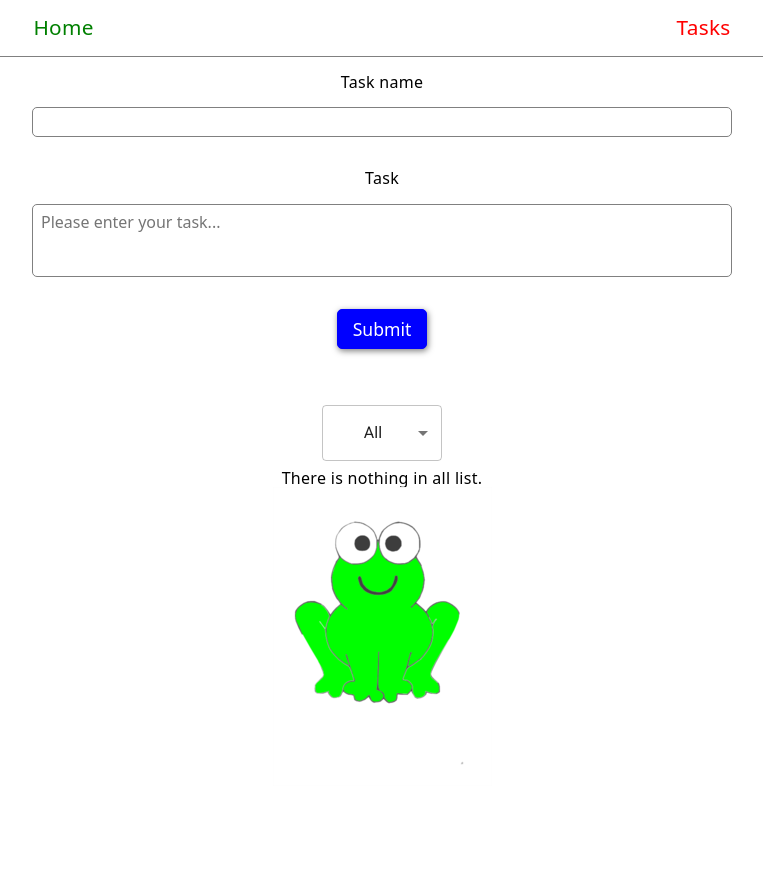
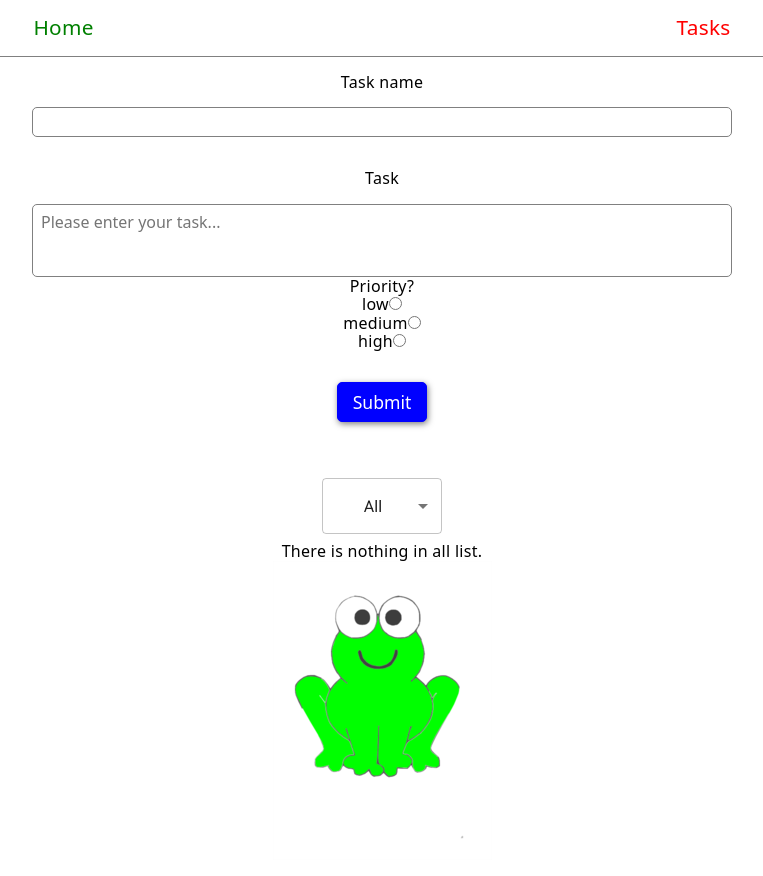
Before and after one commit to GannaKov/react-to-do, a React (Vite) app: page /react-to-do/tasks in a window 1280 px wide. Both pictures are taken after a click on the button "Add". Shown: the whole page, without its empty margins (258-1021 px from the left). Before the commit the page ends 802 px from the top, so only its background shows below. Built offline with nearby package versions, Linux system fonts and the light colour scheme.

Commit message:
priority

```diff
--- a/src/components/Form.jsx
+++ b/src/components/Form.jsx
@@ -7,9 +7,17 @@ const Form = ({
   //setNewTask
   setNameTask,
   setTask,
+  setPriority,
+  priority,
 }) => {
   // function onImputChange(e) {
   //   setNewTask((prev) => ({ ...prev, [e.target.name]: e.target.value }));
+  // }
+  // function RadioBtnHandler(e) {
+  //   setStateForm((prev) => ({
+  //     ...prev,
+  //     priority: e.target.value,
+  //   }));
   // }
   return (
     <div className={styles.wbsFormSection}>
@@ -40,6 +48,43 @@ const Form = ({
             //onChange={onImputChange}
             onChange={(e) => setTask(e.target.value)}
           ></textarea>
+          <div>
+            <label>Priority?</label>
+            <div>
+              <label htmlFor="low">low</label>
+              <input
+                id="low"
+                name="priority"
+                type="radio"
+                value="low"
+                checked={priority === "low"}
+                // onChange={(e) => setPriority(e.target.value)}
+                onChange={(e) => setPriority(e.target.value)}
+              />
+            </div>
+            <div>
+              <label htmlFor="medium">medium</label>
+              <input
+                id="medium"
+                name="priority"
+                type="radio"
+                value="medium"
+                checked={priority === "medium"}
+                onChange={(e) => setPriority(e.target.value)}
+              />
+            </div>
+            <div>
+              <label htmlFor="hard">high</label>
+              <input
+                id="hard"
+                name="priority"
+                type="radio"
+                value="high"
+                checked={priority === "high"}
+                onChange={(e) => setPriority(e.target.value)}
+              />
+            </div>
+          </div>
         </div>
 
         <button type="submit" className={styles.wbsBtn}>
--- a/src/components/MainFormListComponent.jsx
+++ b/src/components/MainFormListComponent.jsx
@@ -20,6 +20,8 @@ const MainFormListComponent = ({
   setOption,
   option,
   filteredArr,
+  setPriority,
+  priority,
 }) => {
   const handleChange = (event) => {
     setOption(event.target.value);
@@ -32,6 +34,8 @@ const MainFormListComponent = ({
           //setNewTask={setNewTask}
           setNameTask={setNameTask}
           setTask={setTask}
+          setPriority={setPriority}
+          priority={priority}
         />
       )}
 
--- a/src/components/SingleItemCard.jsx
+++ b/src/components/SingleItemCard.jsx
@@ -56,7 +56,7 @@ const SingleItemCard = ({ task, tasksArr, setTask }) => {
 
   return (
     <div className={style.singleCardWrp}>
-      <div className={styles.wbsCard}>
+      <div className={`${styles.wbsPriority} ${styles[task.priority]}`}>
         <div className={styles.wbsInnWrp}>
           {isReadOnly ? (
             <h2 className={styles.wbsItemTitle}>{task.taskName}</h2>
--- a/src/components/ToDoItem.jsx
+++ b/src/components/ToDoItem.jsx
@@ -51,6 +51,7 @@ const ToDoItem = ({ task, setTasksArr, tasksArr }) => {
             taskName: inputText.trim().replace(/\s\s+/g, " "),
             task: textAreaText.trim().replace(/\s\s+/g, " "),
             isDone: task.isDone,
+            priority: task.priority,
           }
         : todo
     );
@@ -60,6 +61,7 @@ const ToDoItem = ({ task, setTasksArr, tasksArr }) => {
   }
 
   return (
+    <div className={`${styles.wbsPriority} ${styles[task.priority]}`}>
       <div className={styles.wbsCard}>
         <Link
           className={styles.wbsOpenTaskLink}
@@ -70,7 +72,6 @@ const ToDoItem = ({ task, setTasksArr, tasksArr }) => {
             Open Task
           </button>
         </Link>
-
         <div className={styles.wbsInnWrp}>
           {isReadOnly ? (
             <h2 className={styles.wbsItemTitle}>{task.taskName}</h2>
@@ -88,7 +89,9 @@ const ToDoItem = ({ task, setTasksArr, tasksArr }) => {
             onClick={toggleCompletion}
           >
             {isDone && (
-            <FaCheck className={`${styles.checkboxIcon} ${styles.checkbox}`} />
+              <FaCheck
+                className={`${styles.checkboxIcon} ${styles.checkbox}`}
+              />
             )}
           </div>
         </div>
@@ -138,6 +141,7 @@ const ToDoItem = ({ task, setTasksArr, tasksArr }) => {
           </div>
         </div>
       </div>
+    </div>
   );
 };
 
--- a/src/pages/SingleTaskPage.jsx
+++ b/src/pages/SingleTaskPage.jsx
@@ -34,7 +34,6 @@ const SingleTaskPage = () => {
     <>
       <Link to={backLinkHref}>
         <button className={styles.wbsGoBackBtn}>
-          {" "}
           &larr; Back to products{" "}
         </button>
       </Link>
--- a/src/pages/TasksPage.jsx
+++ b/src/pages/TasksPage.jsx
@@ -12,6 +12,7 @@ const TasksPage = () => {
   const [isFormHidden, setIsFormHidden] = useState(true);
   const [nameTask, setNameTask] = useState("");
   const [task, setTask] = useState("");
+  const [priority, setPriority] = useState("");
 
   const [option, setOption] = useState("all");
   const [isLoading, setIsLoading] = useState(false);
@@ -30,16 +31,6 @@ const TasksPage = () => {
         setIsLoading(false);
       });
   }, []);
-
-  // useEffect(() => {
-  //   if (tasksArr.length !== 0) {
-  //     setIsStartPageShown(false);
-  //   } else {
-  //     setIsStartPageShown(true);
-  //   }
-  //   console.log(" in 2 ef arrUploaded", arrUploaded, isStartPageShown);
-  //   // localStorage.setItem("toDoList", JSON.stringify(tasksArr));
-  // }, [tasksArr]);
 
   useEffect(() => {
     if (tasksArr.length !== 0) {
@@ -68,7 +59,13 @@ const TasksPage = () => {
     } else {
       let arr;
       arr = [
-        { id: Date.now(), isDone: false, task: task, taskName: nameTask },
+        {
+          id: Date.now(),
+          isDone: false,
+          task: task,
+          taskName: nameTask,
+          priority: priority,
+        },
         ...tasksArr,
       ];
       setTasksArr(arr);
@@ -106,6 +103,8 @@ const TasksPage = () => {
               // setNewTask={setNewTask}
               setNameTask={setNameTask}
               setTask={setTask}
+              setPriority={setPriority}
+              priority={priority}
               handleAddBtnClick={handleAddBtnClick}
               setOption={setOption}
               option={option}
--- a/src/styles/SingleItemCard.module.css
+++ b/src/styles/SingleItemCard.module.css
@@ -3,7 +3,7 @@
   -webkit-box-shadow: 3px 5px 9px -2px rgba(0, 0, 0, 0.58);
   box-shadow: 3px 5px 9px -2px rgba(0, 0, 0, 0.58);
   border-radius: 5px;
-  padding: 1rem 2rem 2rem;
+  /* padding: 1rem 2rem 2rem; */
   width: 100%;
   margin: 0 auto;
 }
--- a/src/styles/ToDoItem.module.css
+++ b/src/styles/ToDoItem.module.css
@@ -1,5 +1,19 @@
 /* .wbsCard {
 } */
+.wbsPriority {
+  padding: 1rem 2rem 2rem;
+}
+
+.low {
+  border-left: 30px solid rgb(188, 240, 140);
+}
+.medium {
+  border-left: 30px solid rgba(255, 255, 0, 0.425);
+}
+.high {
+  border-left: 30px solid rgba(247, 90, 90, 0.35);
+  /* background-color: rgba(247, 90, 90, 0.35); */
+}
 .wbsOpenTaskBtn {
   margin-bottom: 1rem;
   outline: 1px solid transparent;
--- a/src/styles/ToDoList.module.css
+++ b/src/styles/ToDoList.module.css
@@ -24,11 +24,11 @@
   -webkit-box-shadow: 3px 5px 9px -2px rgba(0, 0, 0, 0.58);
   box-shadow: 3px 5px 9px -2px rgba(0, 0, 0, 0.58);
   border-radius: 5px;
-  padding: 1rem 2rem 2rem;
 }
 .wbsItem:not(:last-child) {
   margin-bottom: 2rem;
 }
+
 .text {
   margin-top: 3rem;
   font-size: 1.3rem;
```
Lines whose indentation alone changed are shown as unchanged.
